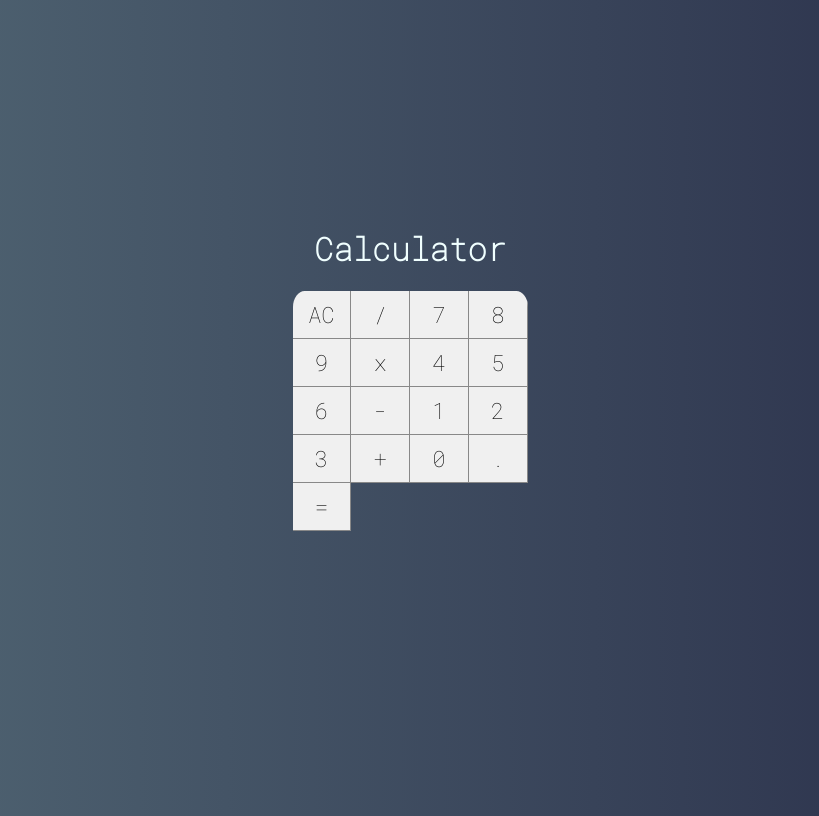
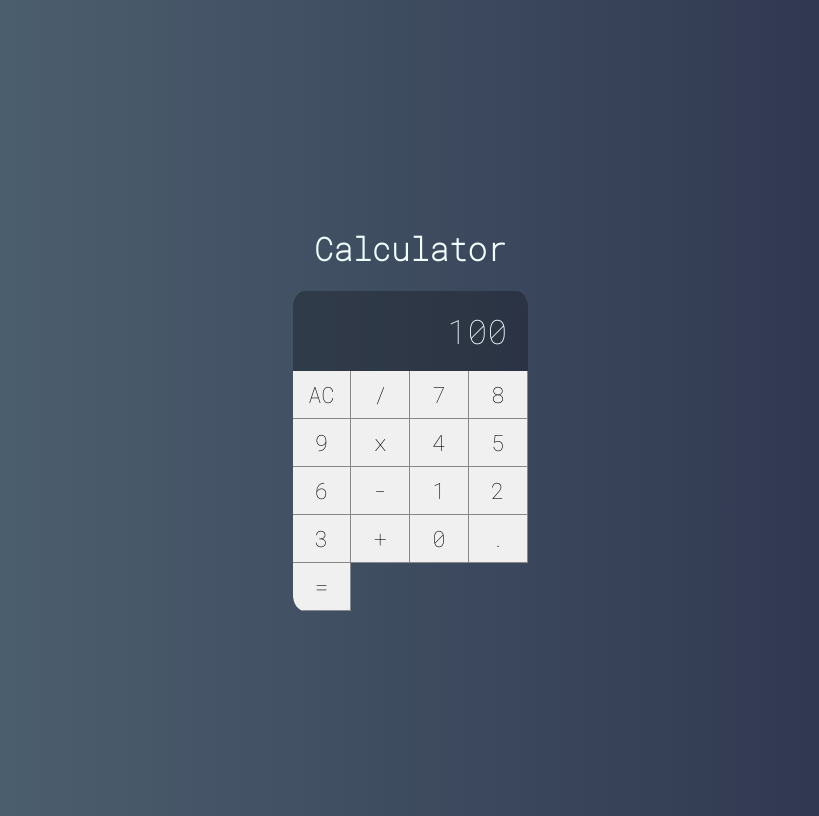
Before and after one commit to JonathanPalma-code/Calculator, a React (Create React App) app: page / in a window 1280 px wide. Shown: the whole page, without its empty margins (230-1049 px from the left). Built offline with nearby package versions, Linux system fonts and the light colour scheme.

Commit message:
chore: add display component

```diff
--- /dev/null
+++ b/src/components/Display.css
@@ -0,0 +1,11 @@
+.display {
+  grid-column: span 4; /* takes in the top line from the 4 columns */
+  background-color: #0004;
+
+  display: flex;
+  justify-content: flex-end;
+  align-items: center;
+  padding: 20px;
+  font-size: 2.1em;
+  overflow: hidden;
+}
--- /dev/null
+++ b/src/components/Display.jsx
@@ -0,0 +1,4 @@
+import React from 'react';
+import './Display.css';
+
+export default props => <div className='display'>{props.value}</div>
--- a/src/main/Calculator.css
+++ b/src/main/Calculator.css
@@ -6,5 +6,5 @@
 
   display: grid; /* using grid to display the buttons */
   grid-template-columns: repeat(4, 25%); /* displays 4 columns, all 25% */
-  grid-template-rows: 48px 48px 48px 48px 48px; /* displays 5 lines with 48px each */
+  grid-template-rows: 1fr 48px 48px 48px 48px 48px; /* displays 1 fragment and 5 lines with 48px each */
 }
--- a/src/main/Calculator.jsx
+++ b/src/main/Calculator.jsx
@@ -2,11 +2,13 @@
 import './Calculator.css';
 
 import Button from '../components/Button';
+import Display from '../components/Display';
 
 export default class Calculator extends Component {
   render() {
     return (
       <div className='Calculator'>
+        <Display value={100}></Display>
         <Button label="AC"></Button>
         <Button label="/"></Button>
         <Button label="7"></Button>
```
